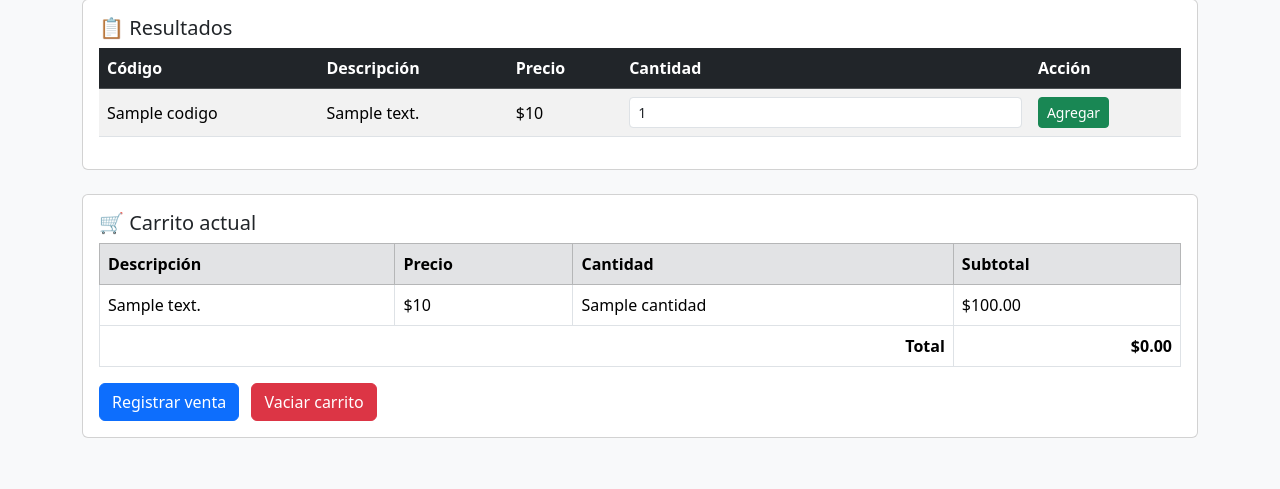
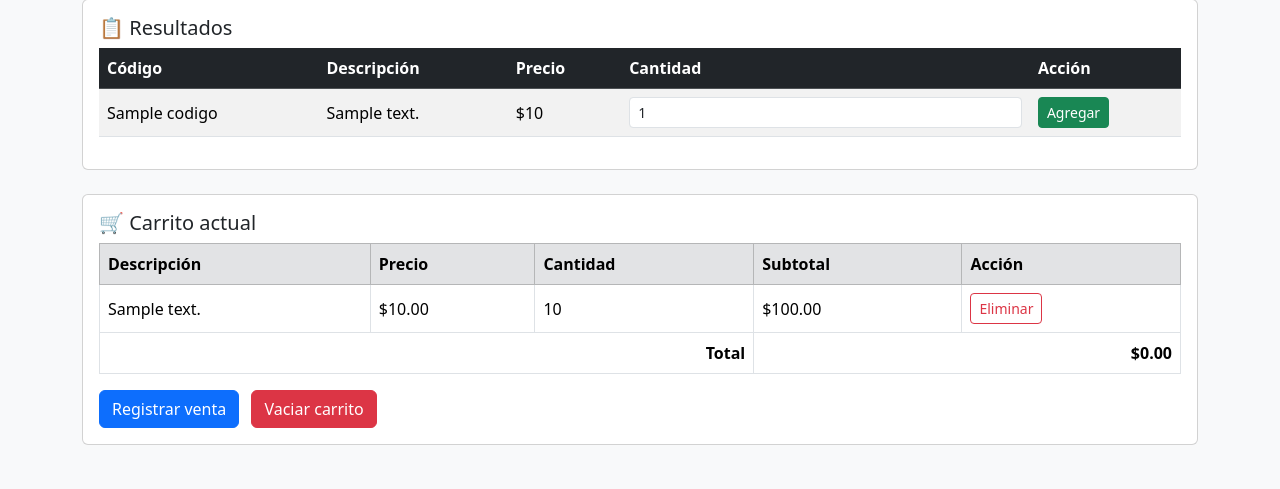
Before and after one commit to Isaiasarce-code/Punto-de-venta, a Flask app: template templates/buscar.html in a window 1280 px wide. Shown: the part 311-800 px from the top of the page. Run offline with Flask 3, Linux system fonts and the light colour scheme; the template is opened without the code that fills it: most values are stand-ins (such as "Sample title", 1, 10 or a date in 2020).

Commit message:
Update buscar.html

```diff
--- a/templates/buscar.html
+++ b/templates/buscar.html
@@ -84,6 +84,8 @@
     </div>
     {% endif %}
 
+<!-- ... lo de arriba permanece igual ... -->
+
 {% if carrito %}
 <div class="card">
     <div class="card-body">
@@ -96,30 +98,41 @@
                         <th>Precio</th>
                         <th>Cantidad</th>
                         <th>Subtotal</th>
+                        <th>Acción</th>
                     </tr>
                 </thead>
                 <tbody>
                     {% set total = 0 %}
                     {% for item in carrito %}
-                            {% set subtotal = item.precio|float * item.cantidad|float %}
+                        {% set precio = item.precio|float %}
+                        {% set cantidad = item.cantidad|int %}
+                        {% set subtotal = precio * cantidad %}
                         {% set total = total + subtotal %}
                         <tr>
                             <td>{{ item.descripcion }}</td>
-                                <td>${{ item.precio }}</td>
-                                <td>{{ item.cantidad }}</td>
+                            <td>${{ "%.2f"|format(precio) }}</td>
+                            <td>{{ cantidad }}</td>
                             <td>${{ "%.2f"|format(subtotal) }}</td>
+                            <td>
+                                <form action="/eliminar_item" method="post">
+                                    <input type="hidden" name="index" value="{{ loop.index0 }}">
+                                    <button type="submit" class="btn btn-outline-danger btn-sm">Eliminar</button>
+                                </form>
+                            </td>
                         </tr>
                     {% endfor %}
                     <tr class="fw-bold text-end">
                         <td colspan="3">Total</td>
-                            <td>${{ "%.2f"|format(total) }}</td>
+                        <td colspan="2">${{ "%.2f"|format(total) }}</td>
                     </tr>
                 </tbody>
             </table>
         </div>
+
         <form action="/vender" method="post" class="d-inline">
             <button type="submit" class="btn btn-primary">Registrar venta</button>
         </form>
+
         <form action="/vaciar_carrito" method="post" class="d-inline ms-2">
             <button type="submit" class="btn btn-danger">Vaciar carrito</button>
         </form>
@@ -127,6 +140,7 @@
 </div>
 {% endif %}
 
+
 </div>
 
 </body>
```
Lines whose indentation alone changed are shown as unchanged.
